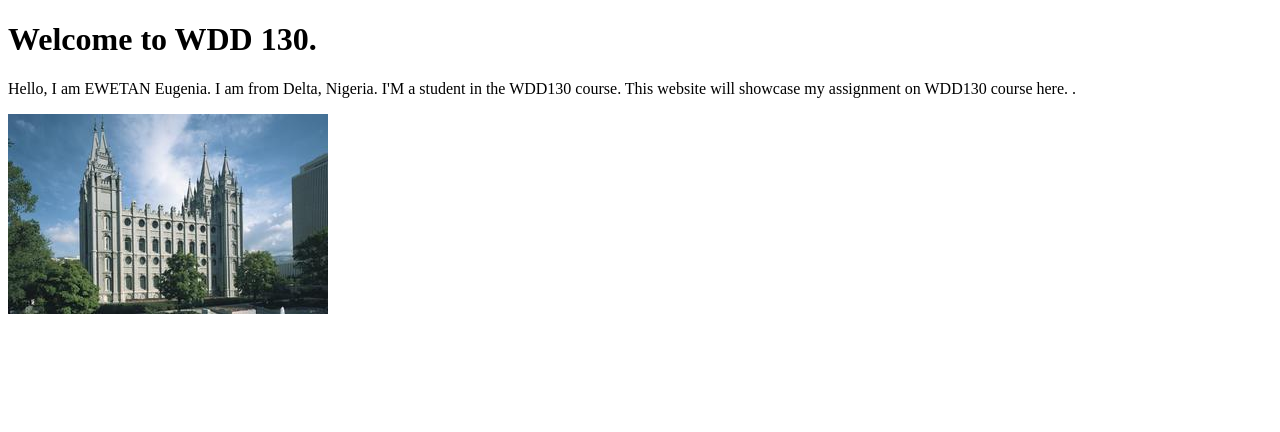
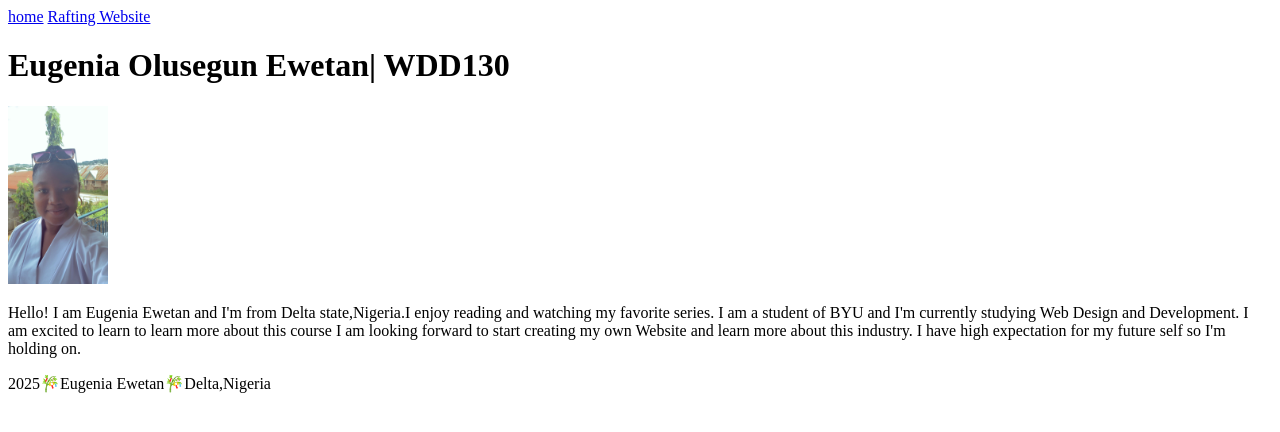
Before and after one commit to ewetaneugenia-max/wdd130, a plain HTML site: page index.html in a window 1280 px wide. Drawn offline with Linux system fonts and the light colour scheme.

Commit message:
favorite

```diff
--- a/index.html
+++ b/index.html
@@ -1,14 +1,30 @@
 <!DOCTYPE html>
 <html lang="en">
+
 <head>
     <meta charset="UTF-8">
     <meta name="viewport" content="width=device-width, initial-scale=1.0">
-    <title>WDD 130 | Eugenia Olusegun Ewetan</title>
+    <title> Eugenia Olusegun Ewetan| WDD 13O</title>
 </head>
+
 <body>
-    <h1>Welcome to WDD 130.</h1>
-    <p> Hello, I am EWETAN Eugenia. I am from Delta, Nigeria. I'M a student in the WDD130 course. This website will showcase my assignment on WDD130 course here.  .</p>
+    <header>
+        <nav>
+            <a href="#">home</a>
+            <a href="wwr/">Rafting Website</a>
+        </nav>
+    </header>
+    <main>
+        <h1>Eugenia Olusegun Ewetan| WDD130</h1>
+        <img src="images/eugenia.JPG" alt="Hello my name is Eugenia Olusegun Ewetan" width="100">
+        <p>Hello! I am Eugenia Ewetan and I'm from Delta state,Nigeria.I enjoy reading and watching my favorite series.
+            I am a student of BYU and I'm currently studying Web Design and Development. I am excited to learn to learn
+            more about this course I am looking forward to start creating my own Website and learn more about this
+            industry. I have high expectation for my future self so I'm holding on.</p>
+    </main>
+    <footer>
+        <p>2025🎋Eugenia Ewetan🎋Delta,Nigeria</p>
+    </footer>
+</body>
 
-    <img src="images/salt-lake-temple.jpg" alt="The Salt Lake Temple.">
-</body>
 </html>
```
Also changed, not shown: week01/favorite-city.html (added, +17 -0 lines), images/eugenia.JPG (added), 1 other file.
